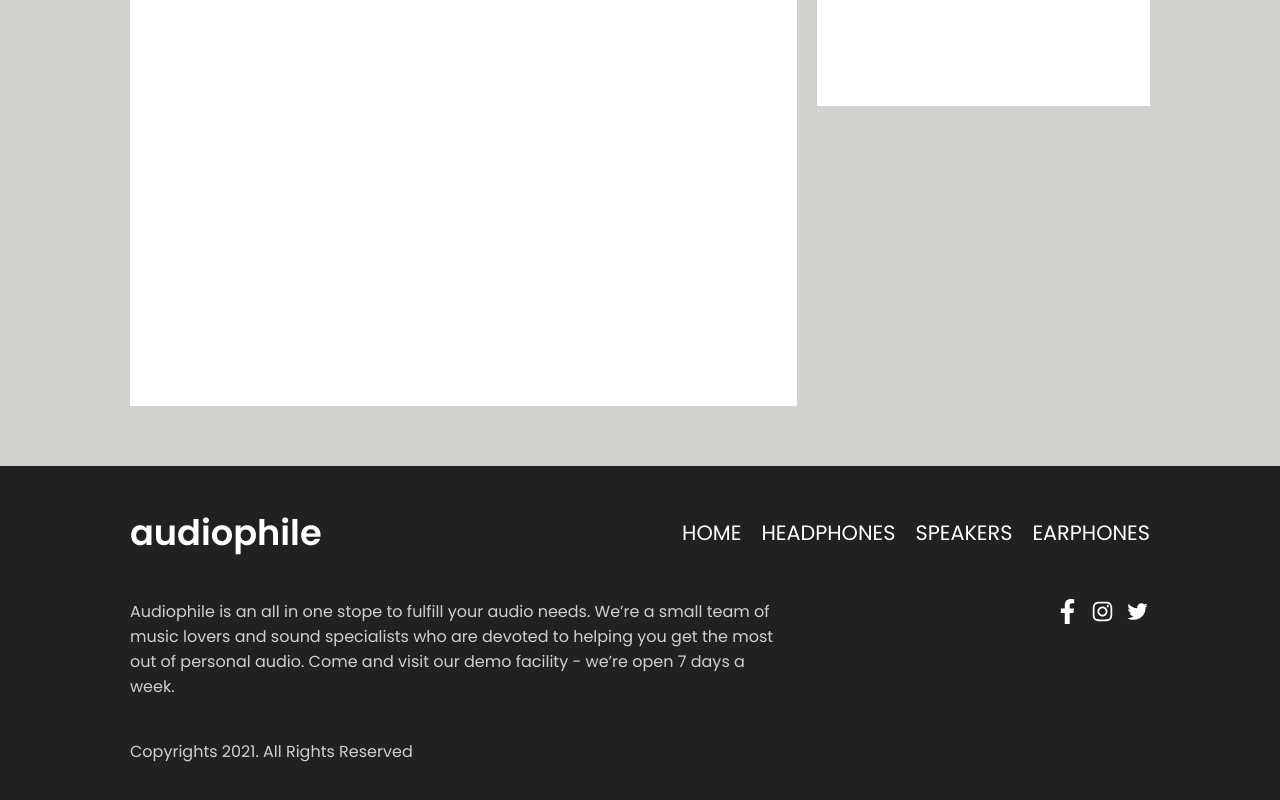
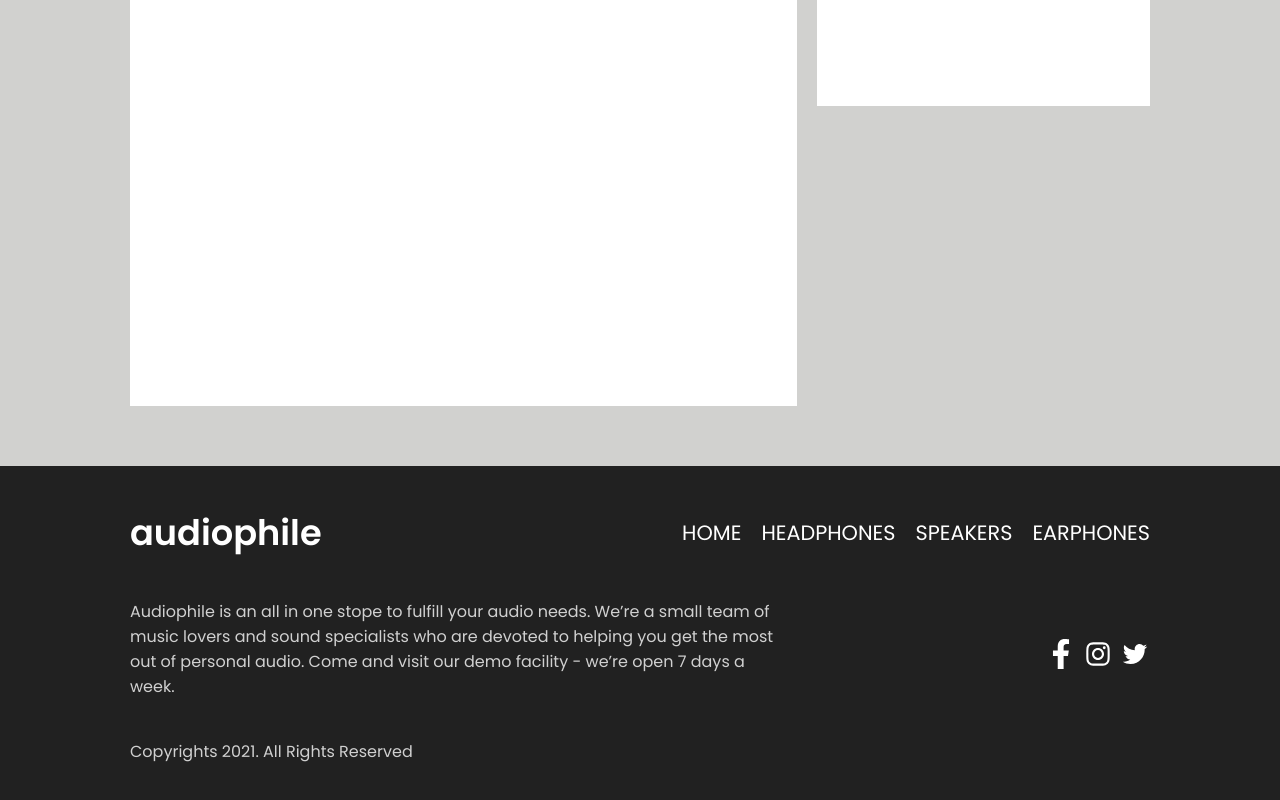
Before and after one commit to JiwanChaudhary/audiophile, a React (Create React App) app: page /cart in a window 1280 px wide. Shown: the part 532-1332 px from the top of the page. Built offline with nearby package versions, Linux system fonts and the light colour scheme.

Commit message:
Components updated

```diff
--- a/src/GlobalStyle.css
+++ b/src/GlobalStyle.css
@@ -4,7 +4,7 @@
     margin: 0;
     padding: 0;
     box-sizing: border-box;
-}
+    font-family: "Poppins", sans-serif;}
 
 body {
     background-color: #d1d1cf;
--- a/src/components/Navbar/Navbar.jsx
+++ b/src/components/Navbar/Navbar.jsx
@@ -5,8 +5,8 @@ import {
   Title,
   Menu,
   List,
+  Cart,
   AnchorTag,
-  Cart,
 } from "./Navbar.styled";
 
 const Navbar = () => {
@@ -16,19 +16,19 @@ const Navbar = () => {
         <Title>audiophile</Title>
         <Menu>
           <List>
-            <AnchorTag to='/'>HOME</AnchorTag>
+            <AnchorTag to="/">HOME</AnchorTag>
           </List>
           <List>
             <AnchorTag to="/headphones">HEADPHONES</AnchorTag>
           </List>
           <List>
-            <AnchorTag to='/speakers'>SPEAKERS</AnchorTag>
+            <AnchorTag to="/speakers">SPEAKERS</AnchorTag>
           </List>
           <List>
-            <AnchorTag to='/earphones'>EARPHONES</AnchorTag>
+            <AnchorTag to="/earphones">EARPHONES</AnchorTag>
           </List>
         </Menu>
-        <Cart></Cart>
+        <Cart />
       </Wrapper>
     </Header>
   );
--- a/src/components/Navbar/Navbar.styled.js
+++ b/src/components/Navbar/Navbar.styled.js
@@ -34,9 +34,8 @@ export const List = styled.li`
 
 export const AnchorTag = styled(Link)`
   text-decoration: none;
-  padding-right: 20px;
+  padding-left: 20px;
   color: #fff;
-  font-family: "Poppins", sans-serif;
   font-size: 1.3rem;
   transition: 0.4s;
 
--- a/src/components/common/Home.jsx
+++ b/src/components/common/Home.jsx
@@ -10,7 +10,7 @@ import {
   Image,
 } from "../styled/Home.styled";
 
-import  ImageLink  from "../../images/home.png";
+import ImageLink from "../../images/home.png";
 
 const Home = () => {
   return (
@@ -25,6 +25,7 @@ const Home = () => {
         </HeadphoneDescription>
         <Button>SEE PRODUCT</Button>
       </Description>
+
       <Image src={ImageLink} />
     </HomeSection>
   );
--- a/src/components/footer/Footer.jsx
+++ b/src/components/footer/Footer.jsx
@@ -6,15 +6,15 @@ import {
   Title,
   Menu,
   List,
-  AnchorTag,
   ParaLink,
   Paragraph,
   SocialLink,
   CopyRight,
+  Facebook,
+  Instagram,
+  Twitter,
 } from "./Footer.styled";
-
-import { FaFacebookF } from "react-icons/fa";
-import { AiOutlineInstagram, AiOutlineTwitter } from "react-icons/ai";
+import { AnchorTag } from "../Navbar/Navbar.styled";
 
 const Footer = () => {
   return (
@@ -24,25 +24,30 @@ const Footer = () => {
           <Title>audiophile</Title>
           <Menu>
             <List>
-              <AnchorTag>HOME</AnchorTag>
+              <AnchorTag to="/">HOME</AnchorTag>
             </List>
             <List>
-              <AnchorTag>HEADPHONES</AnchorTag>
+              <AnchorTag to="/headphones">HEADPHONES</AnchorTag>
             </List>
             <List>
-              <AnchorTag>SPEAKERS</AnchorTag>
+              <AnchorTag to="/speakers">SPEAKERS</AnchorTag>
             </List>
             <List>
-              <AnchorTag>EARPHONES</AnchorTag>
+              <AnchorTag to="/earphones">EARPHONES</AnchorTag>
             </List>
           </Menu>
         </FooterHeader>
         <ParaLink>
-          <Paragraph>Audiophile is an all in one stope to fulfill your audio needs. We’re a small team of music lovers and sound specialists who are devoted to helping  you get the most out of personal audio. Come and visit our demo facility - we’re open 7 days a week.</Paragraph>
+          <Paragraph>
+            Audiophile is an all in one stope to fulfill your audio needs. We’re
+            a small team of music lovers and sound specialists who are devoted
+            to helping you get the most out of personal audio. Come and visit
+            our demo facility - we’re open 7 days a week.
+          </Paragraph>
           <SocialLink>
-            <FaFacebookF />
-            <AiOutlineInstagram />
-            <AiOutlineTwitter />
+            <Facebook />
+            <Instagram />
+            <Twitter />
           </SocialLink>
         </ParaLink>
         <CopyRight>Copyrights 2021. All Rights Reserved</CopyRight>
--- a/src/components/footer/Footer.styled.js
+++ b/src/components/footer/Footer.styled.js
@@ -1,4 +1,6 @@
 import styled from "styled-components";
+import { FaFacebookF } from "react-icons/fa";
+import { AiOutlineInstagram, AiOutlineTwitter } from "react-icons/ai";
 
 export const MainFooter = styled.footer`
   height: 350px;
@@ -9,7 +11,6 @@ export const FooterDiv = styled.div`
   padding-top: 40px;
   margin: 0 130px;
   color: #fff;
-  font-family: "Poppins", sans-serif;
 `;
 
 export const FooterHeader = styled.div`
@@ -34,11 +35,11 @@ export const AnchorTag = styled.a`
   padding-left: 20px;
   color: #fff;
   font-size: 1.3rem;
-  cursor: pointer;
   transition: 0.4s;
 
   &:hover {
-      color: #ff7918;
+    color: #ff7918;
+    cursor: pointer;
   }
 `;
 
@@ -53,8 +54,31 @@ export const Paragraph = styled.p`
 `;
 export const SocialLink = styled.div`
   display: flex;
-  gap: 10px;
-  font-size: 25px;
+  font-size: 30px;
+  gap: 7px;
+  margin-top: 40px;
+`;
+
+export const Facebook = styled(FaFacebookF)`
+  transition: 0.4s;
+  &:hover {
+    cursor: pointer;
+    color: #ff7918;
+  }
+`;
+export const Instagram = styled(AiOutlineInstagram)`
+  transition: 0.4s;
+  &:hover {
+    cursor: pointer;
+    color: #ff7918;
+  }
+`;
+export const Twitter = styled(AiOutlineTwitter)`
+  transition: 0.4s;
+  &:hover {
+    cursor: pointer;
+    color: #ff7918;
+  }
 `;
 
 export const CopyRight = styled.p`
--- a/src/components/styled/Home.styled.js
+++ b/src/components/styled/Home.styled.js
@@ -6,6 +6,7 @@ height: 700px;
 display: flex;
 justify-content: center;
 align-items: center;
+overflow-y: hidden;
 `;
 
 export const Description = styled.div`
```
